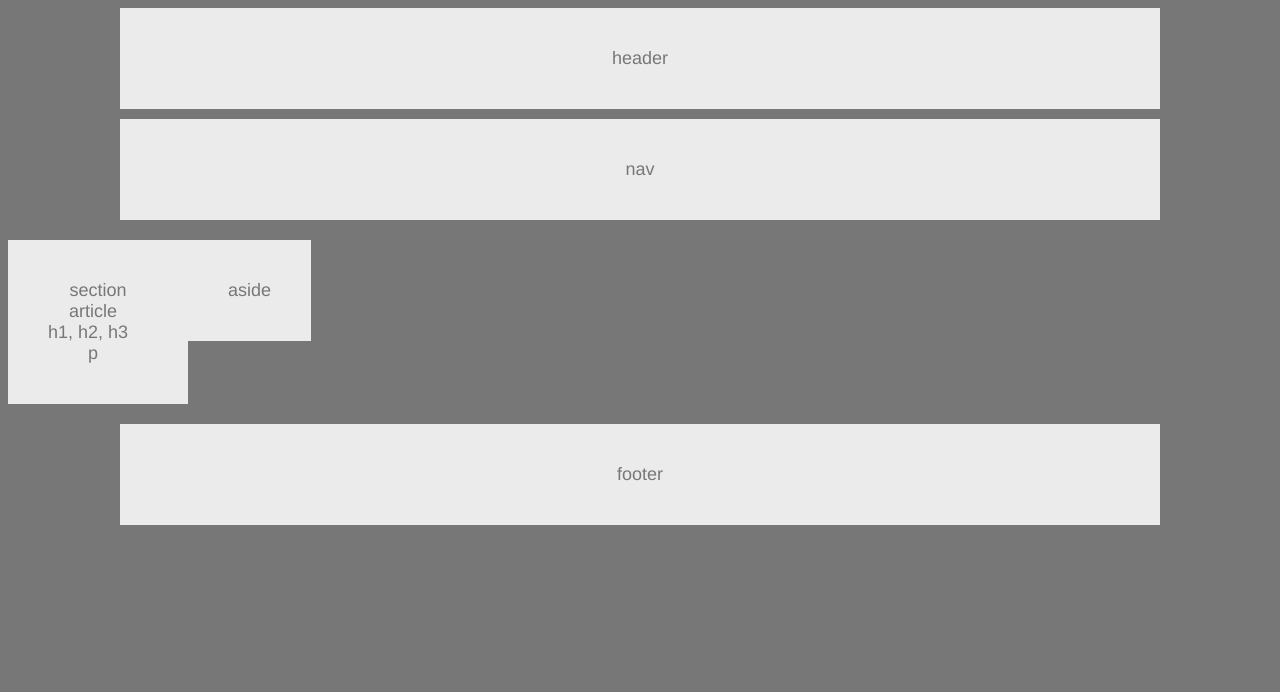
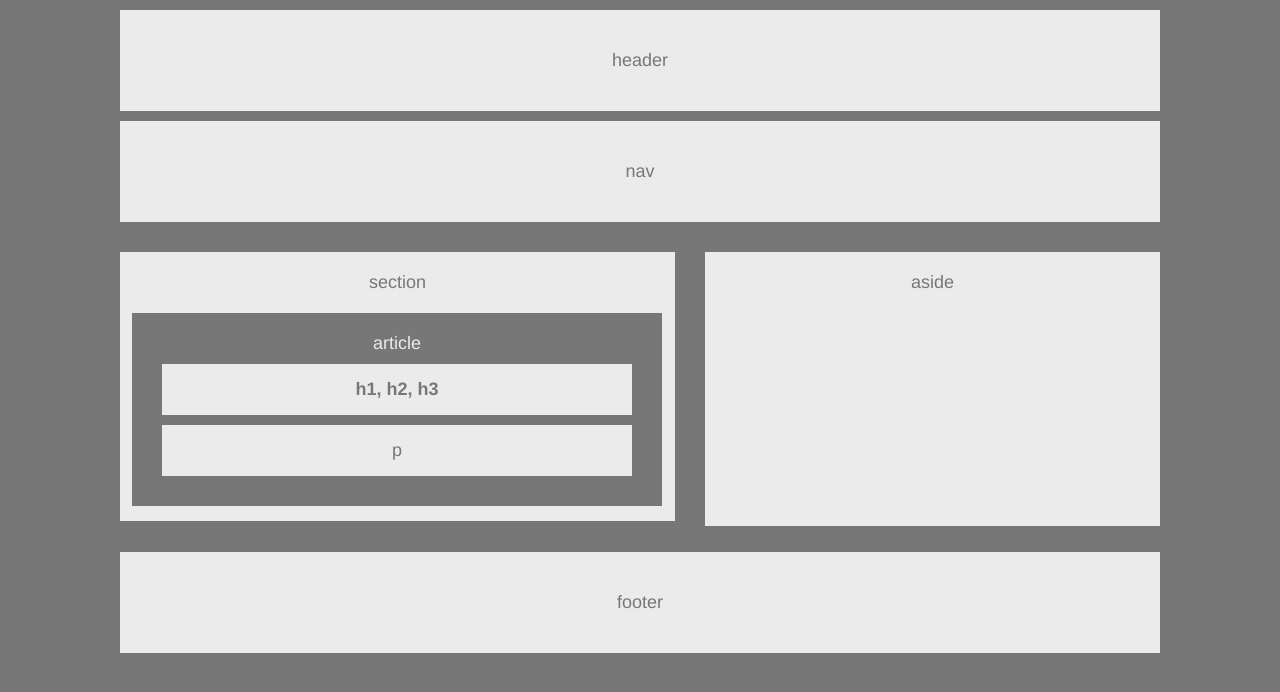
Before and after one commit to tlangton/HW-Wireframe, a plain HTML site: page index.html in a window 1280 px wide. Drawn offline with Linux system fonts and the light colour scheme.

Commit message:
finished

```diff
--- a/index.html
+++ b/index.html
@@ -5,44 +5,25 @@
 	<link rel="stylesheet" href="style.css">
 </head>
 <body>
+	<header>header</header>
+	<nav>nav</nav>
 
-
-	<div class="header">
-		header
+	<!-- centerdiv contains the section and aside sections - width is equal to header section + margi -->
+	<div class="centerDiv">
+		<section>
+			section
+			<article>
+				article
+				<div class="headers">
+					<strong>h1, h2, h3</strong>
+				</div>
+				<div class="headers">
+					p
+				</div>
+			</article>
+		</section>
+		<aside>aside</aside>
 	</div>
-
-	<div class="nav">
-		nav
-	</div>
-
-	<div class="section">
-		section
-
-		<div class="article">
-			article
-
-			<div class="headers">
-				h1, h2, h3
-			</div>
-
-			<div class="p">
-				p
-			</div>
-
-		</div>
-
-
-	</div>
-
-	<div class="aside">
-		aside
-	</div>
-
-
-
-	<div class="footer">
-		footer
-	</div>
-
+	<footer>footer</footer>
 </body>
 </html>
--- a/style.css
+++ b/style.css
@@ -2,87 +2,90 @@ body {
 	font: 100% 'Helvetica Neue', Arial, Helvetica, sans-serif;
 	background: #777;
 	font-size: 18px;
-	color: #000;
+	color: #777;
 }
 
-.header {
+header {
 	width: 960px;
 	text-align: center;
-	margin-top: 30;
+	margin-top: 10px;
 	margin-bottom: 10px;
 	margin-left:  auto;
 	margin-right:  auto;
 	padding: 40px;
-	color: #333;
 	background: #ebebeb;
-	color: #777;
 }
 
-.nav {
+nav {
 	width: 960px;
 	text-align: center;
-	margin-top: 10;
 	margin-bottom: 20px;
 	margin-left:  auto;
 	margin-right:  auto;
 	padding: 40px;
-	color: #333;
 	background: #ebebeb;
-	color: #777;
 }
 
-.section {
-	float: left;
-	width: 495;
-	text-align: center;
-	margin-top: 10;
-	margin-bottom: 20px;
+.centerDiv
+{
+	width: 1040px;
+	/*background-color: #ccc;*/
+	margin-top:  0 ;
+	margin-bottom:  0 ;
+	height: 300px;
 	margin-left:  auto;
-
-	padding: 40px;
-	color: #333;
-	background: #ebebeb;
-	color: #777;
+	margin-right:  auto;
 
 }
 
-
-.aside {
-
+section {
 	float: left;
-	margin-right: 10px;
-	width: 495;
+	width: 495px;
 	text-align: center;
-	margin-top: 10;
 	margin-bottom: 20px;
-
-	margin-right:  auto;
-	padding: 40px;
-	color: #333;
+	margin-top: 10px;
+	padding: 20px 30px 20px 30px;
 	background: #ebebeb;
-	color: #777;
-
 }
 
-.article {
-
-	margin-right: 10px;
-}
-.headers {
-
-	margin-right: 10px;
+article {
+	width: 490px;
+	color: #ebebeb;
+	background: #777;
+	padding: 20px;
+	display: block;
+	margin-top: 20px;
+	margin-left: -18px;
+	margin-bottom: -5px;
 }
 
-.footer {
+aside {
+	width: 415px;
+	height: 174px;
+	float: right;
+	margin: 10px 0 20px 0;
+	text-align: center;
+	padding: 20px;
+	padding-bottom: 80px;
+	background: #ebebeb;
+}
+
+
+.headers {
+	background: #ebebeb;
+	margin: 10px;
+	color: #777;
+	padding: 15px;
+}
+
+footer {
 	clear: both;
 	width: 960px;
 	text-align: center;
-	margin-top: 10;
+	margin-top: 10px;
 	margin-bottom: 20px;
 	margin-left:  auto;
 	margin-right:  auto;
 	padding: 40px;
-	color: #333;
 	background: #ebebeb;
-	color: #777;
 }
```
